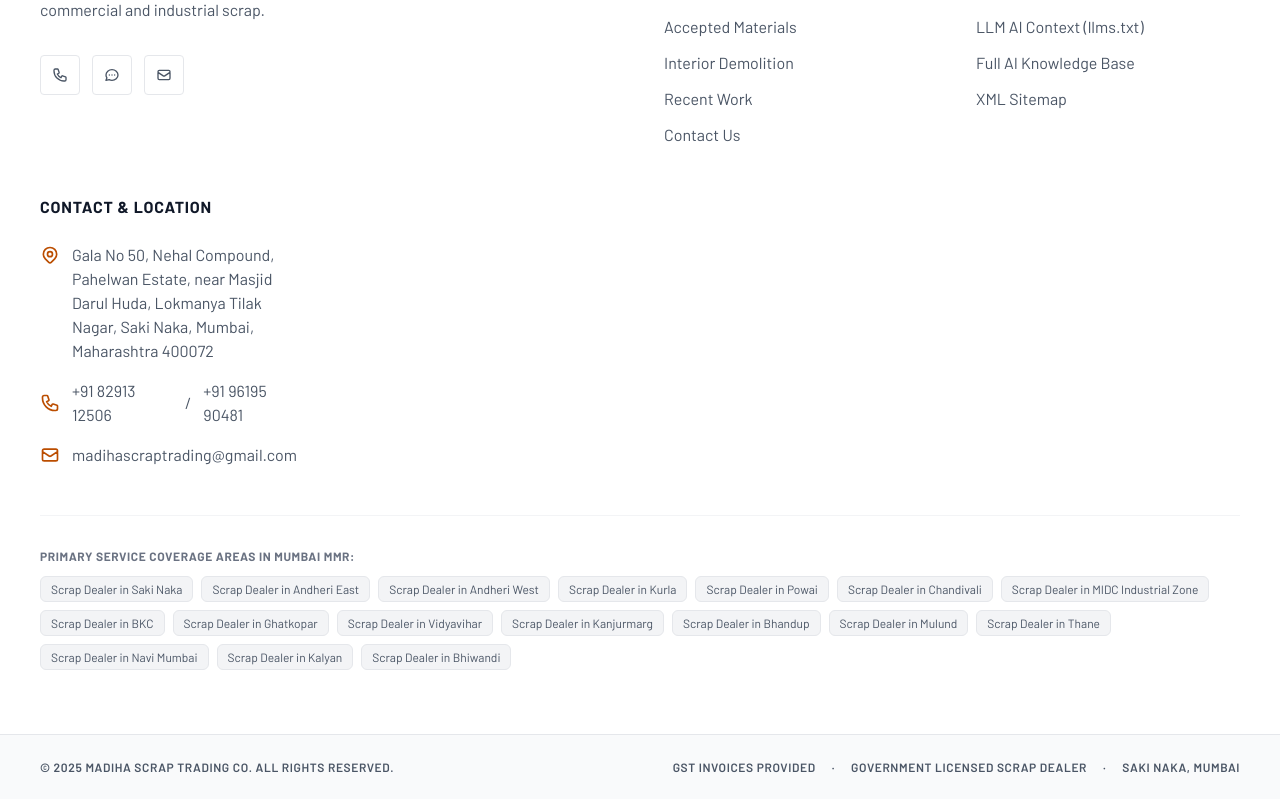
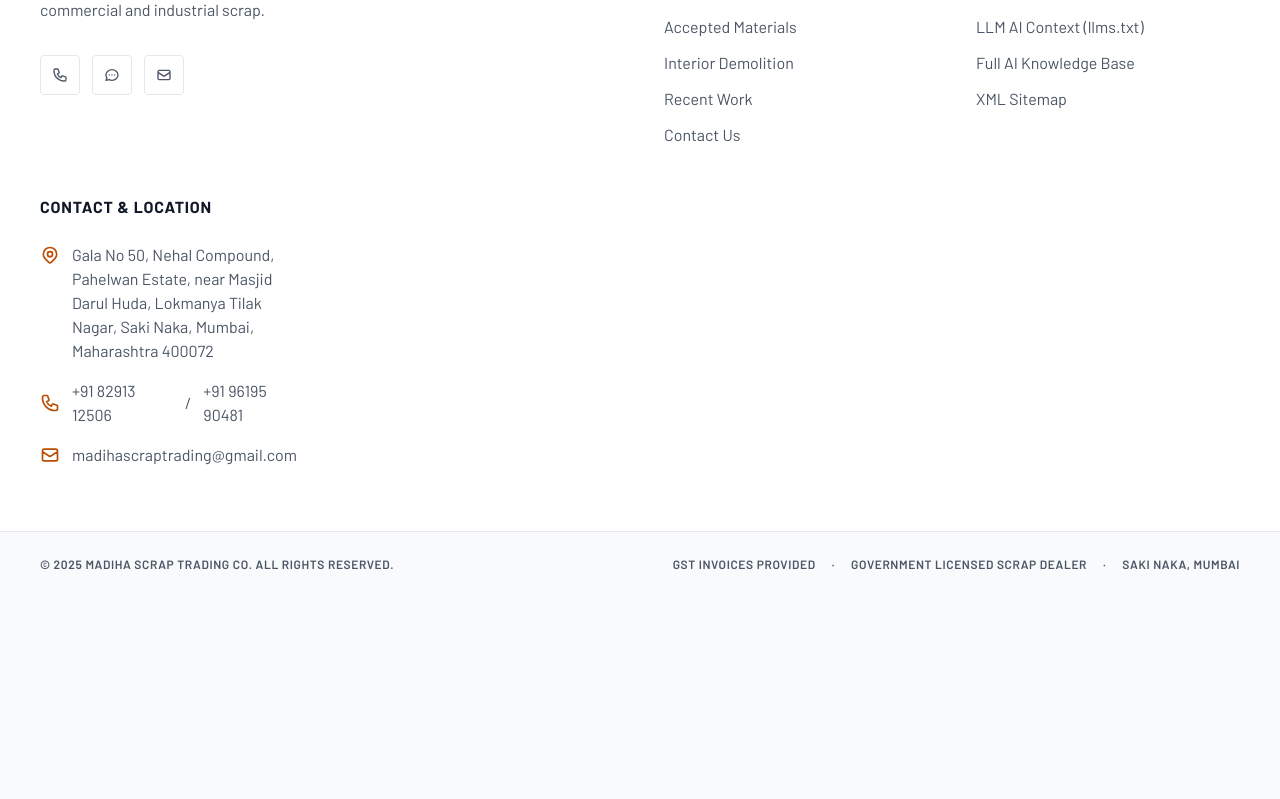
Before and after one commit to Arshad-WD/Madiha-Scrap-Trading, a Next.js app: page / in a window 1280 px wide. Shown: the part 6677-7476 px from the top of the page. After the commit the page ends 7273 px from the top, so only its background shows below. Built offline with nearby package versions, Linux system fonts and the light colour scheme; no server answers.

Commit message:
Remove service coverage area pills from footer

```diff
--- a/src/components/layout/Footer.tsx
+++ b/src/components/layout/Footer.tsx
@@ -109,17 +109,7 @@
 
         </div>
 
-        {/* Local SEO Service Areas */}
-        <div className="mt-12 pt-8 border-t border-gray-100">
-          <p className="text-xs font-bold text-gray-500 uppercase tracking-wider mb-3">Primary Service Coverage Areas in Mumbai MMR:</p>
-          <div className="flex flex-wrap gap-2 text-xs text-gray-600">
-            {["Saki Naka", "Andheri East", "Andheri West", "Kurla", "Powai", "Chandivali", "MIDC Industrial Zone", "BKC", "Ghatkopar", "Vidyavihar", "Kanjurmarg", "Bhandup", "Mulund", "Thane", "Navi Mumbai", "Kalyan", "Bhiwandi"].map((location) => (
-              <span key={location} className="bg-gray-100 hover:bg-amber-100 hover:text-amber-800 transition-colors px-2.5 py-1 rounded-md border border-gray-200">
-                Scrap Dealer in {location}
-              </span>
-            ))}
-          </div>
-        </div>
+
       </div>
 
       <div className={styles.bottomBar}>
```
